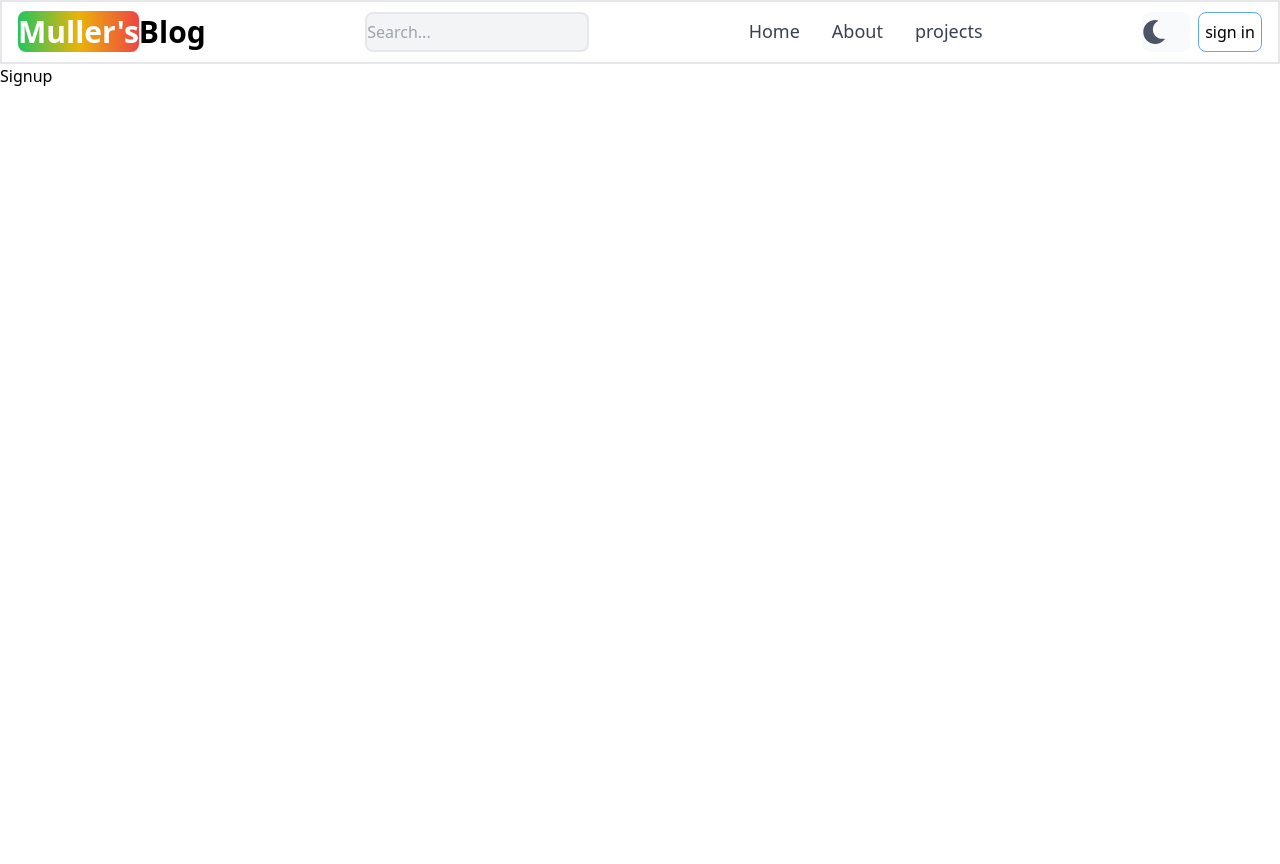
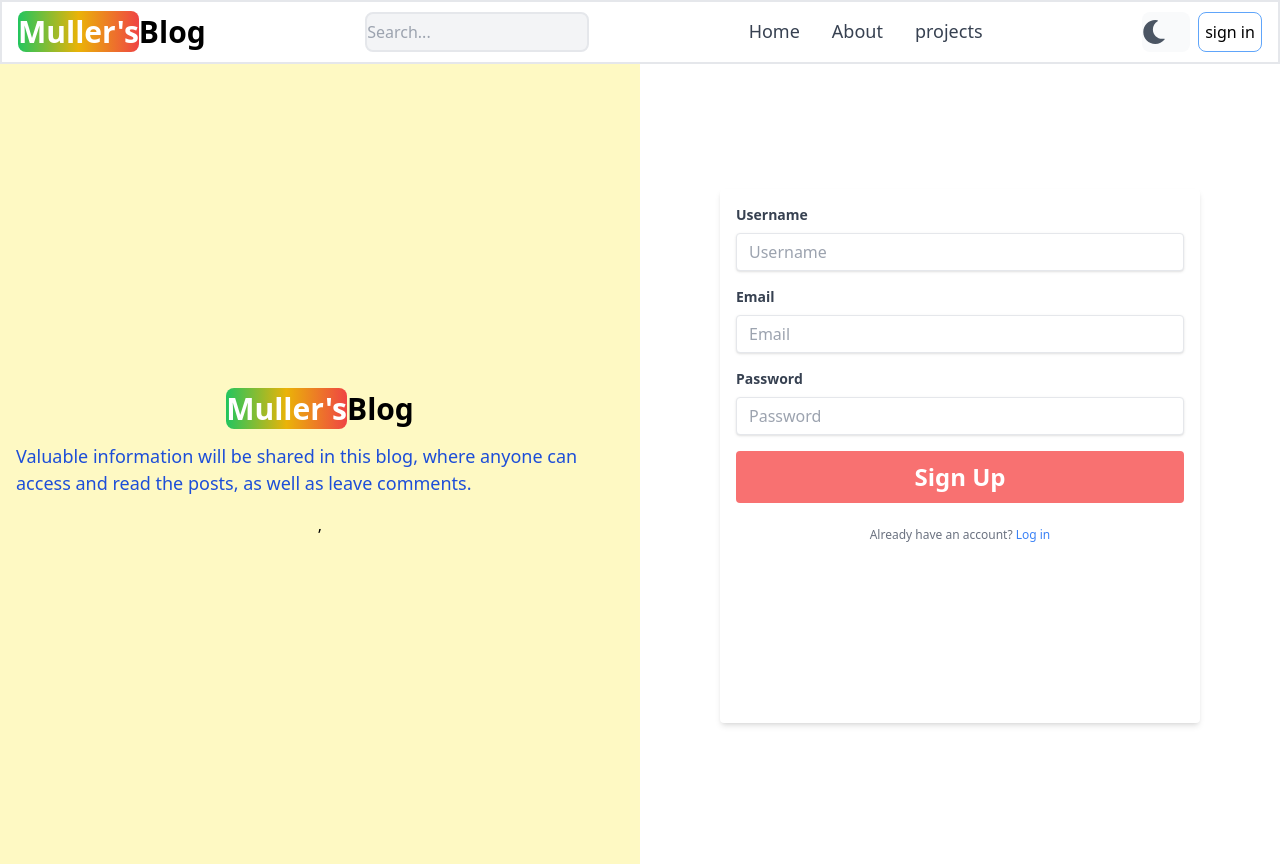
Before and after one commit to muller4341/Blog-APP-, a React (Vite) app in the folder client/: page /signup in a window 1280 px wide. Before the commit the page ends 800 px from the top, so only its background shows below. Built offline with nearby package versions, Linux system fonts and the light colour scheme.

Commit message:
sign up page

```diff
--- a/client/src/pages/Signin/Signin.jsx
+++ b/client/src/pages/Signin/Signin.jsx
@@ -1,10 +1,85 @@
+import { Link } from 'react-router-dom';
+
 const Signin = () => {
 
+    return (
+            <div className=" flex  md:flex-row flex-col w-full h-full  ">
+                {/* left */}
+                <div className=' flex  flex-col justify-center items-center bg-yellow-100 md:w-1/2 w-full md:h-screen h-auto' >
+                <Link to='/' className='self-center whitespace-nowrap
+                text-2xl sm:text-3xl font-semibold dar:text-white '>
+                    <span className='text-2xl sm:text-3xl font-bold
+                    bg-gradient-to-r from-green-500 via-yellow-500 to-red-500 text-white rounded-lg '> Muller's
+                    </span>
+                    Blog
 
-    return (
-        <div>
-            <h1>Signin</h1>
+                </Link>
+                <p className=' text-blue-700 text-[18px] m-4'>
+                Valuable information will be shared in this blog, where anyone can access and read the posts, as well as leave comments.</p>,
+
+                </div>
+                {/* right */}
+        <div className=' flex justify-center items-center md:w-1/2 w-full md:h-screen h-auto'>
+
+        <form className="bg-white shadow-md rounded px-4 pt-4 pb-8 mb-4  w-3/4 h-2/3 ">
+        <div className="mb-4">
+          <label className="block text-gray-700 text-sm font-bold mb-2" htmlFor="username">
+            Username
+          </label>
+          <input
+            className="shadow appearance-none border rounded w-full py-2 px-3 text-gray-700 leading-tight focus:outline-none focus:shadow-outline"
+            id="username"
+            type="text"
+            placeholder="Username"
+          />
         </div>
+        <div className="mb-4">
+          <label className="block text-gray-700 text-sm font-bold mb-2" htmlFor="email">
+            Email
+          </label>
+          <input
+            className="shadow appearance-none border rounded w-full py-2 px-3 text-gray-700 leading-tight focus:outline-none focus:shadow-outline"
+            id="email"
+            type="email"
+            placeholder="Email"
+          />
+        </div>
+        <div className="mb-4">
+          <label className="block text-gray-700 text-sm font-bold mb-2" htmlFor="password">
+            Password
+          </label>
+          <input
+            className="shadow appearance-none border rounded w-full py-2 px-3 text-gray-700 leading-tight focus:outline-none focus:shadow-outline"
+            id="password"
+            type="password"
+            placeholder="Password"
+          />
+        </div>
+        <div className="mb-6">
+          <button
+            className="w-full bg-red-400
+             hover:bg-red-600
+             text-white font-bold text-[24px] py-2 px-4 rounded focus:outline-none focus:shadow-outline"
+            type="button"
+          >
+            Log in
+          </button>
+        </div>
+        <p className="text-center text-gray-500 text-xs">
+          Have not account?{' '}
+          <a className="text-blue-500 hover:text-blue-700" href="/signup">
+            Sign up
+          </a>
+        </p>
+      </form>
+
+
+            </div>
+
+        </div>
+
+
+
     )
 }
 
--- a/client/src/pages/Signup/Signup.jsx
+++ b/client/src/pages/Signup/Signup.jsx
@@ -1,9 +1,85 @@
+import { Link } from 'react-router-dom';
+
 const Signup = () => {
 
     return (
-        <div>
-            <h1>Signup</h1>
+            <div className=" flex  md:flex-row flex-col w-full h-full  ">
+                {/* left */}
+                <div className=' flex  flex-col justify-center items-center bg-yellow-100 md:w-1/2 w-full md:h-screen h-auto' >
+                <Link to='/' className='self-center whitespace-nowrap
+                text-2xl sm:text-3xl font-semibold dar:text-white '>
+                    <span className='text-2xl sm:text-3xl font-bold
+                    bg-gradient-to-r from-green-500 via-yellow-500 to-red-500 text-white rounded-lg '> Muller's
+                    </span>
+                    Blog
+
+                </Link>
+                <p className=' text-blue-700 text-[18px] m-4'>
+                Valuable information will be shared in this blog, where anyone can access and read the posts, as well as leave comments.</p>,
+
+                </div>
+                {/* right */}
+        <div className=' flex justify-center items-center md:w-1/2 w-full md:h-screen h-auto'>
+
+        <form className="bg-white shadow-md rounded px-4 pt-4 pb-8 mb-4  w-3/4 h-2/3 ">
+        <div className="mb-4">
+          <label className="block text-gray-700 text-sm font-bold mb-2" htmlFor="username">
+            Username
+          </label>
+          <input
+            className="shadow appearance-none border rounded w-full py-2 px-3 text-gray-700 leading-tight focus:outline-none focus:shadow-outline"
+            id="username"
+            type="text"
+            placeholder="Username"
+          />
         </div>
+        <div className="mb-4">
+          <label className="block text-gray-700 text-sm font-bold mb-2" htmlFor="email">
+            Email
+          </label>
+          <input
+            className="shadow appearance-none border rounded w-full py-2 px-3 text-gray-700 leading-tight focus:outline-none focus:shadow-outline"
+            id="email"
+            type="email"
+            placeholder="Email"
+          />
+        </div>
+        <div className="mb-4">
+          <label className="block text-gray-700 text-sm font-bold mb-2" htmlFor="password">
+            Password
+          </label>
+          <input
+            className="shadow appearance-none border rounded w-full py-2 px-3 text-gray-700 leading-tight focus:outline-none focus:shadow-outline"
+            id="password"
+            type="password"
+            placeholder="Password"
+          />
+        </div>
+        <div className="mb-6">
+          <button
+            className="w-full bg-red-400
+             hover:bg-red-600
+             text-white font-bold text-[24px] py-2 px-4 rounded focus:outline-none focus:shadow-outline"
+            type="button"
+          >
+            Sign Up
+          </button>
+        </div>
+        <p className="text-center text-gray-500 text-xs">
+          Already have an account?{' '}
+          <a className="text-blue-500 hover:text-blue-700" href="/signin">
+            Log in
+          </a>
+        </p>
+      </form>
+
+
+            </div>
+
+        </div>
+
+
+
     )
 }
 
```
